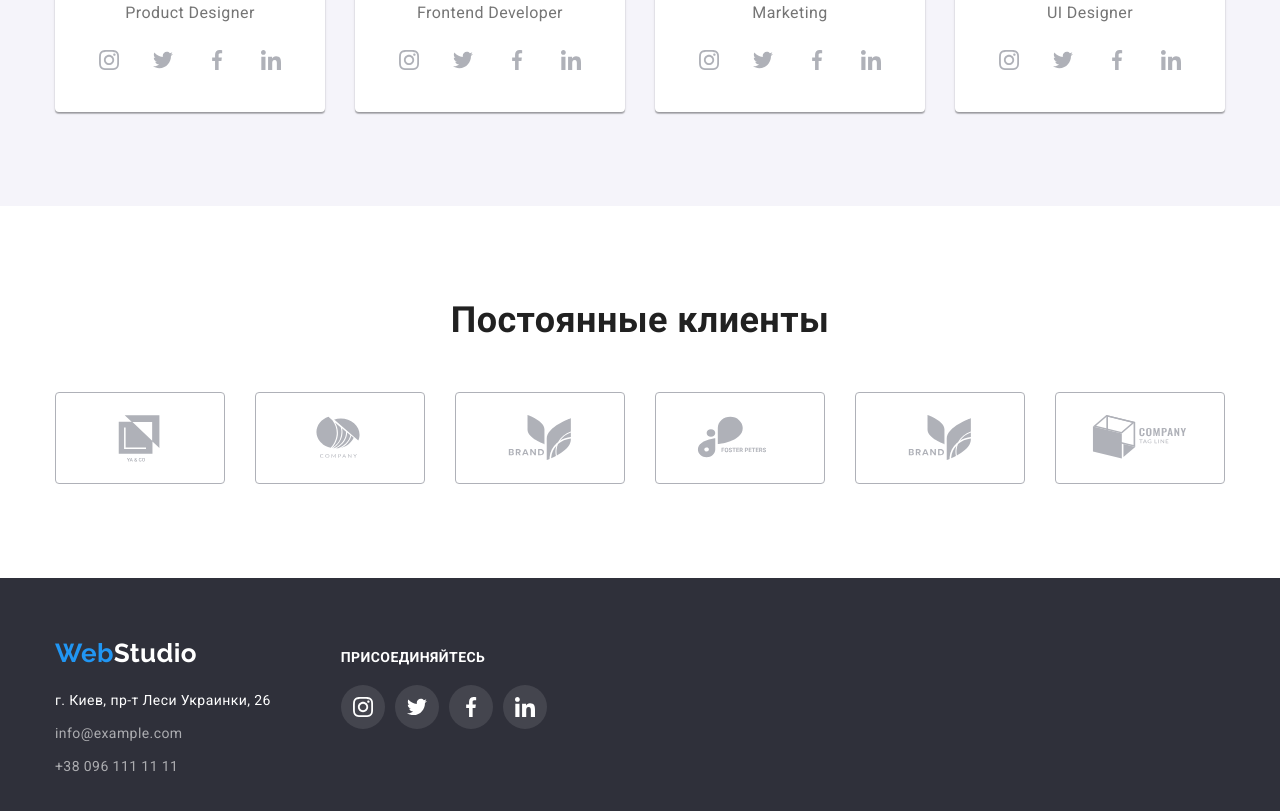
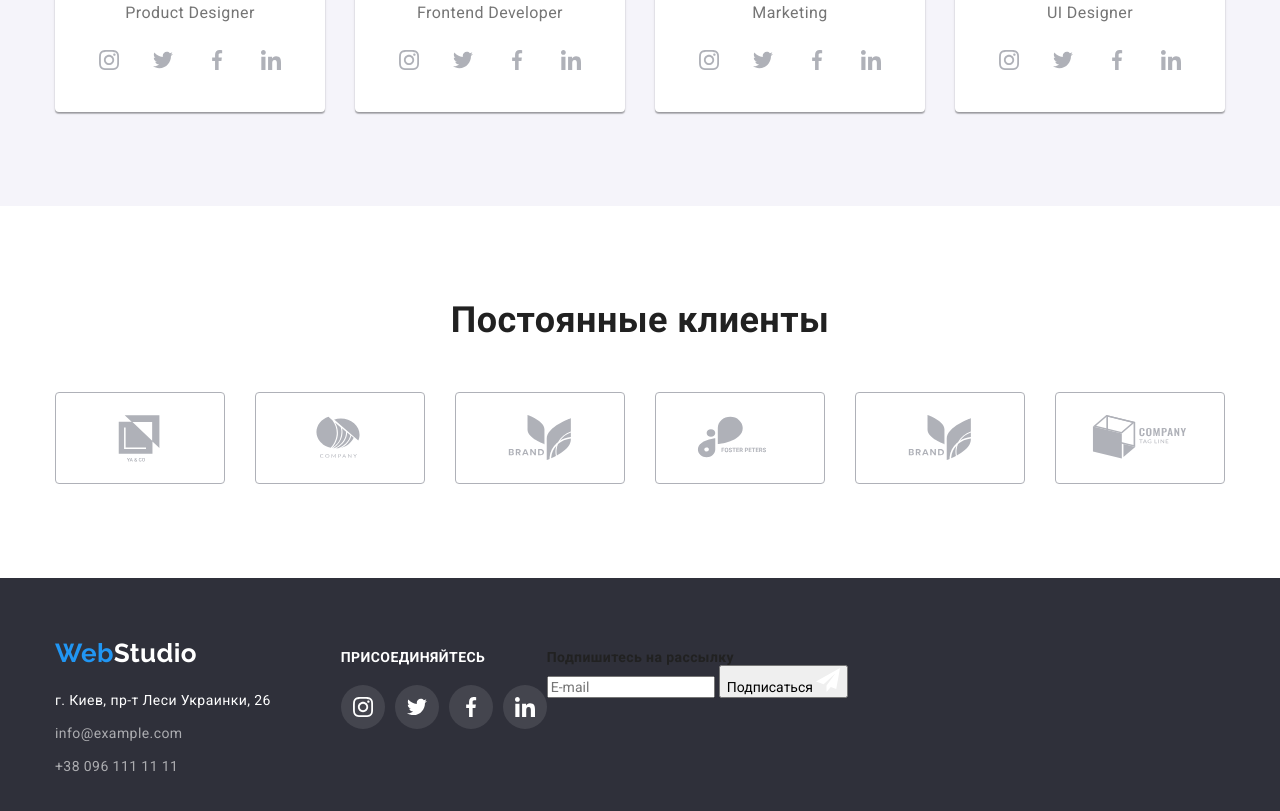
Before and after one commit to Vladbillionaire/goit-markup-hw-06, a plain HTML site: page index.html in a window 1280 px wide. Shown: the part 2097-2908 px from the top of the page. Drawn offline with nearby package versions, Linux system fonts and the light colour scheme.

Commit message:
Footer_email
Add email button to footer.
Moving on to styling in css

```diff
--- a/index.html
+++ b/index.html
@@ -918,6 +918,27 @@
                   </li>
                </ul>
             </div>
+            <div class="footer-subscription">
+               <strong class="footer-email">Подпишитесь на рассылку</strong>
+               <form class="footer-form">
+                  <label for="footer-email"></label>
+                  <input
+                     class="footer-email-button"
+                     type="email"
+                     name="telegramnews"
+                     id="footer-email"
+                     placeholder="E-mail"
+                  />
+                  <button class="footer-email-button" type="submit">
+                     Подписаться
+                     <svg class="footer-telegram-icon" width="24" height="24">
+                        <use
+                           href="./images/Icons/sprite.svg#icon-telegram"
+                        ></use>
+                     </svg>
+                  </button>
+               </form>
+            </div>
          </div>
       </footer>
       <script src="./js/modal.js"></script>
```
